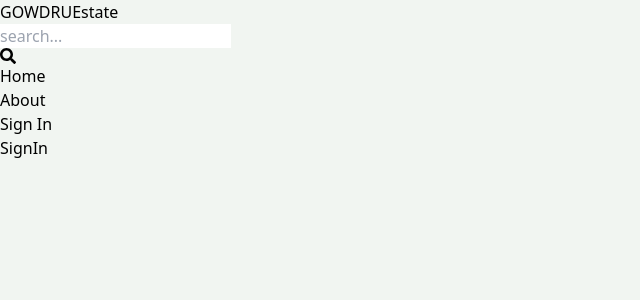
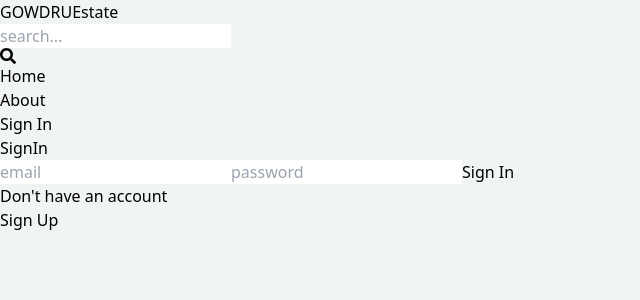
Before and after one commit to MaheshND-321/E_commerce_website_mern, a React (Vite) app in the folder client/: page /sign-in in a window 1280 px wide. Shown: the top 300 px of the page, without its empty margins (0-640 px from the left). Built offline with nearby package versions, Linux system fonts and the light colour scheme.

Commit message:
added the signin and redux toolkit setup for the project

```diff
--- a/client/package.json
+++ b/client/package.json
@@ -10,9 +10,12 @@
     "preview": "vite preview"
   },
   "dependencies": {
+    "@reduxjs/toolkit": "^2.5.0",
     "react": "^18.3.1",
     "react-dom": "^18.3.1",
     "react-icons": "^5.4.0",
+    "react-persist": "^1.0.2",
+    "react-redux": "^9.2.0",
     "react-router-dom": "^7.1.1"
   },
   "devDependencies": {
--- a/client/src/main.jsx
+++ b/client/src/main.jsx
@@ -2,9 +2,11 @@
 import { createRoot } from "react-dom/client";
 import "./index.css";
 import App from "./App.jsx";
+import { store } from "./redux/store.js";
+import { Provider } from "react-redux";
 
 createRoot(document.getElementById("root")).render(
-  <StrictMode>
+  <Provider store={store}>
     <App />
-  </StrictMode>
+  </Provider>
 );
--- a/client/src/pages/SignIn.jsx
+++ b/client/src/pages/SignIn.jsx
@@ -1,5 +1,82 @@
-import React from "react";
+import React, { useState } from "react";
+import { Link, useNavigate } from "react-router-dom";
+import { useDispatch, useSelector } from "react-redux";
+import {
+  signInStart,
+  signInSuccess,
+  signInFailure,
+} from "../redux/user/userSlice";
 
 export default function SignIn() {
-  return <div>SignIn</div>;
+  const [formData, setFormData] = useState({});
+  const { loading, error } = useSelector((state) => state.user);
+  const navigate = useNavigate();
+  const dispatch = useDispatch();
+  const handelChange = (e) => {
+    setFormData({
+      ...formData,
+      [e.target.id]: e.target.value,
+    });
+  };
+
+  console.log(formData);
+
+  const handelSubmit = async (e) => {
+    e.preventDefault();
+    try {
+      dispatch(signInStart());
+      const res = await fetch("/api/auth/signin", {
+        method: "POST",
+        headers: {
+          "Content-Type": "application/json",
+        },
+        body: JSON.stringify(formData),
+      });
+      const data = await res.json();
+      if (data.success === false) {
+        dispatch(signInFailure(data.message));
+        return;
+      }
+      dispatch(signInSuccess(data));
+      console.log(data);
+      navigate("/");
+    } catch (error) {
+      dispatch(signInFailure(error.message));
+    }
+  };
+
+  return (
+    <div className="p-3 max-w-lg mx-auto">
+      <h1 className="text-3xl text-center font-semibold my-7">SignIn</h1>
+      <form onSubmit={handelSubmit} className="flex flex-col gap-4">
+        <input
+          type="email"
+          placeholder="email"
+          className="border p-3 rounded-lg"
+          id="email"
+          onChange={handelChange}
+        />
+        <input
+          type="password"
+          placeholder="password"
+          className="border p-3 rounded-lg"
+          id="password"
+          onChange={handelChange}
+        />
+        <button
+          disabled={loading}
+          className="bg-slate-700 text-white p-3 rounded-lg uppercase hover:opacity-95 disabled:opacity-80"
+        >
+          {loading ? "Loading..." : "Sign In"}
+        </button>
+      </form>
+      <div className="flex gap-2 mt-5">
+        <p>Don't have an account</p>
+        <Link to={"/sign-up"}>
+          <span className="text-blue-700">Sign Up</span>
+        </Link>
+      </div>
+      {error && <p className="text-red-500">{error}</p>}
+    </div>
+  );
 }
--- /dev/null
+++ b/client/src/redux/store.js
@@ -0,0 +1,9 @@
+import { configureStore } from '@reduxjs/toolkit'
+import userReducer  from './user/userSlice';
+
+export const store = configureStore({
+  reducer: {user : userReducer},
+  middleware:(getDefaultMiddleware)=> getDefaultMiddleware({
+    serializableCheck:false,
+  }),
+});
--- /dev/null
+++ b/client/src/redux/user/userSlice.js
@@ -0,0 +1,30 @@
+import { createSlice } from "@reduxjs/toolkit";
+
+const initialState ={
+    CurrentUser:null,
+    error:null,
+    loading:false,
+};
+
+const userSlice = createSlice({
+    name:'user',
+    initialState,
+    reducers :{
+        signInStart : (state) =>{
+            state.loading = true;
+        },
+        signInSuccess: (state,action)=>{
+            state.CurrentUser = action.payload;
+            state.loading = false;
+            state.error = null;
+        },
+        signInFailure : (state,action)=>{
+            state.error = action.payload;
+            state.loading = false;
+        }
+    }
+});
+
+export const { signInStart, signInSuccess, signInFailure} = userSlice.actions;
+
+export default userSlice.reducer;
```
Also changed, not shown: 1 other file (tests, documents, lock files or other folders).
